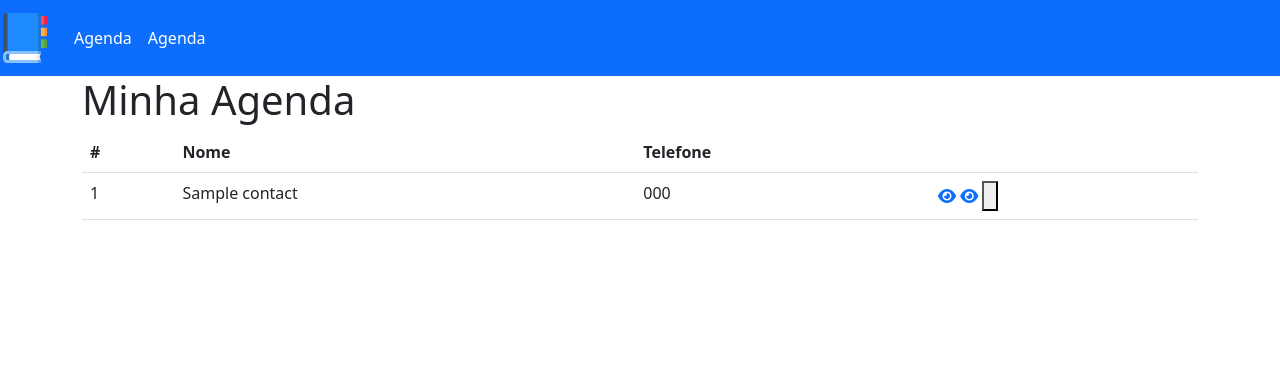
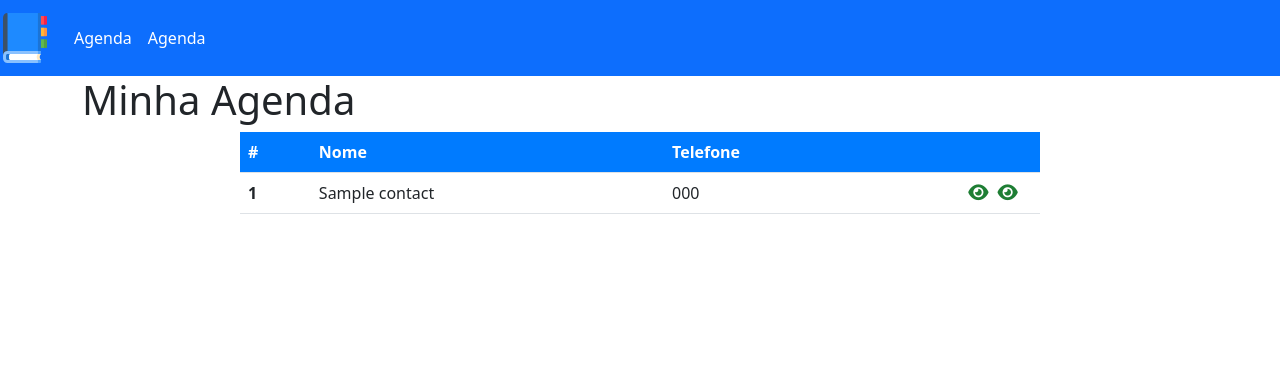
Before and after one commit to YuriSarmanho/PHPcourse, a PHP site: page / in a window 1280 px wide. Shown: the top 376 px of the page. Run offline with PHP 8.4, Linux system fonts and the light colour scheme; tables that the repository leaves empty or names only in its code hold one stand-in row (values such as "Sample post"); a stand-in replaces the project's code that opens the database connection; some libraries are stand-ins or nearby versions.

Commit message:
terminado css da home

```diff
--- a/17_agenda/css/style.css
+++ b/17_agenda/css/style.css
@@ -1,3 +1,62 @@
 .navbar-brand img {
     width: 50px;
 }
+
+#main-tile {
+    text-align: center;
+    margin: 15px 0 30px;
+}
+
+/* HOME */
+#contacts-table {
+    max-width: 800px;
+    margin: 0 auto;
+}
+
+#contacts-table thead {
+    color: #FFF;
+    background-color: #007BFF;
+}
+.col-id{
+    font-weight: bold;
+}
+.actions {
+    text-align: right;
+    width: 150px;
+}
+.actions i {
+    font-size: 18px;
+    margin-right: 5px;
+}
+
+.check-icon {
+    color: #1E7E34;
+}
+
+.edit-icon {
+    color: #007BFF;
+}
+
+.delete-btn {
+    background-color: transparent;
+    border: none;
+    padding: 0;
+}
+.delete-icon {
+    color: #BD2130;
+}
+
+#empyt-list-text {
+    text-align: center;
+}
+
+#msg {
+    color: #155724;
+    background-color: #d4edda;
+    border: 1px solid #c3e6cb;
+    padding: 10px;
+    text-align: center;
+    max-width: 500px;
+    margin: 0 auto;
+    margin-top: 30px;
+}
--- a/17_agenda/index.php
+++ b/17_agenda/index.php
@@ -19,13 +19,13 @@
                 <tbody>
                     <?php foreach($contacts as $contact): ?>
                         <tr>
-                            <td scope="row"><?= $contact["id"] ?></td>
+                            <td scope="row" class="col-id"><?= $contact["id"] ?></td>
                             <td scope="row"><?= $contact["name"] ?></td>
                             <td scope="row"><?= $contact["phone"] ?></td>
                             <td class="actions">
                                 <a href="#"><i class="fas fa-eye check-icon"></i></a>
                                 <a href="#"><i class="fas fa-eye check-icon"></i></a>
-                                <button type="submit"><i class="fas fa-time delete-icon"></i></button>
+                                <button class='delete-btn' type="submit"><i class="fas fa-time delete-icon"></i></button>
                             </td>
                         </tr>
                     <?php endforeach;?>
```
